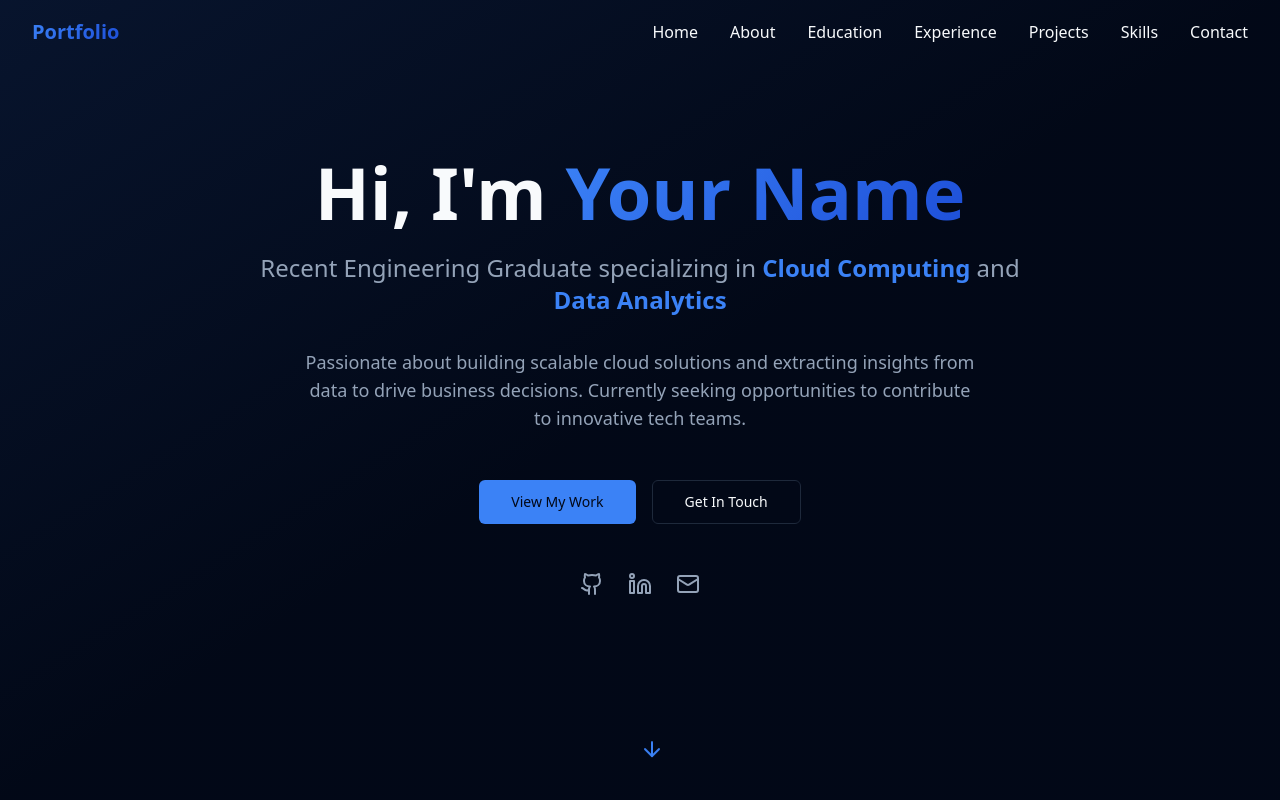
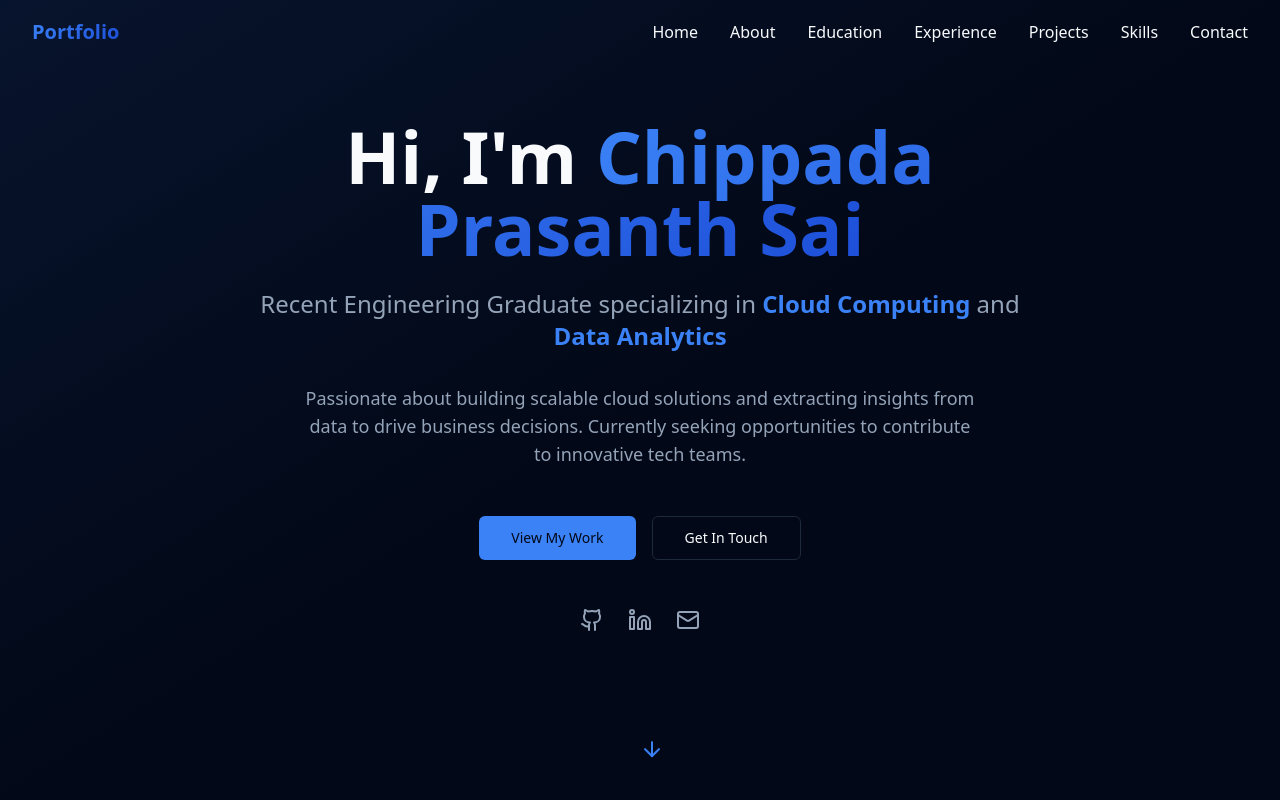
Before and after one commit to PrasanthSaiCH/cloud-data-spark-profile, a React (Vite) app: page / in a window 1280 px wide. Shown: the top 800 px of the page. Built offline with nearby package versions, Linux system fonts and the light colour scheme.

Commit message:
Fix: Update name in HeroSection
Replaces "Your Name" with "Chippada Prasanth Sai" in the HeroSection component.

```diff
--- a/src/components/HeroSection.tsx
+++ b/src/components/HeroSection.tsx
@@ -11,7 +11,7 @@ const HeroSection = () => {
       <div className="relative z-10 max-w-4xl mx-auto text-center px-4 sm:px-6 lg:px-8">
         <div className="animate-fade-in-up">
           <h1 className="text-5xl md:text-7xl font-bold mb-6">
-            Hi, I'm <span className="gradient-text">Your Name</span>
+            Hi, I'm <span className="gradient-text">Chippada Prasanth Sai</span>
           </h1>
 
           <p className="text-xl md:text-2xl text-muted-foreground mb-8 max-w-3xl mx-auto">
```
